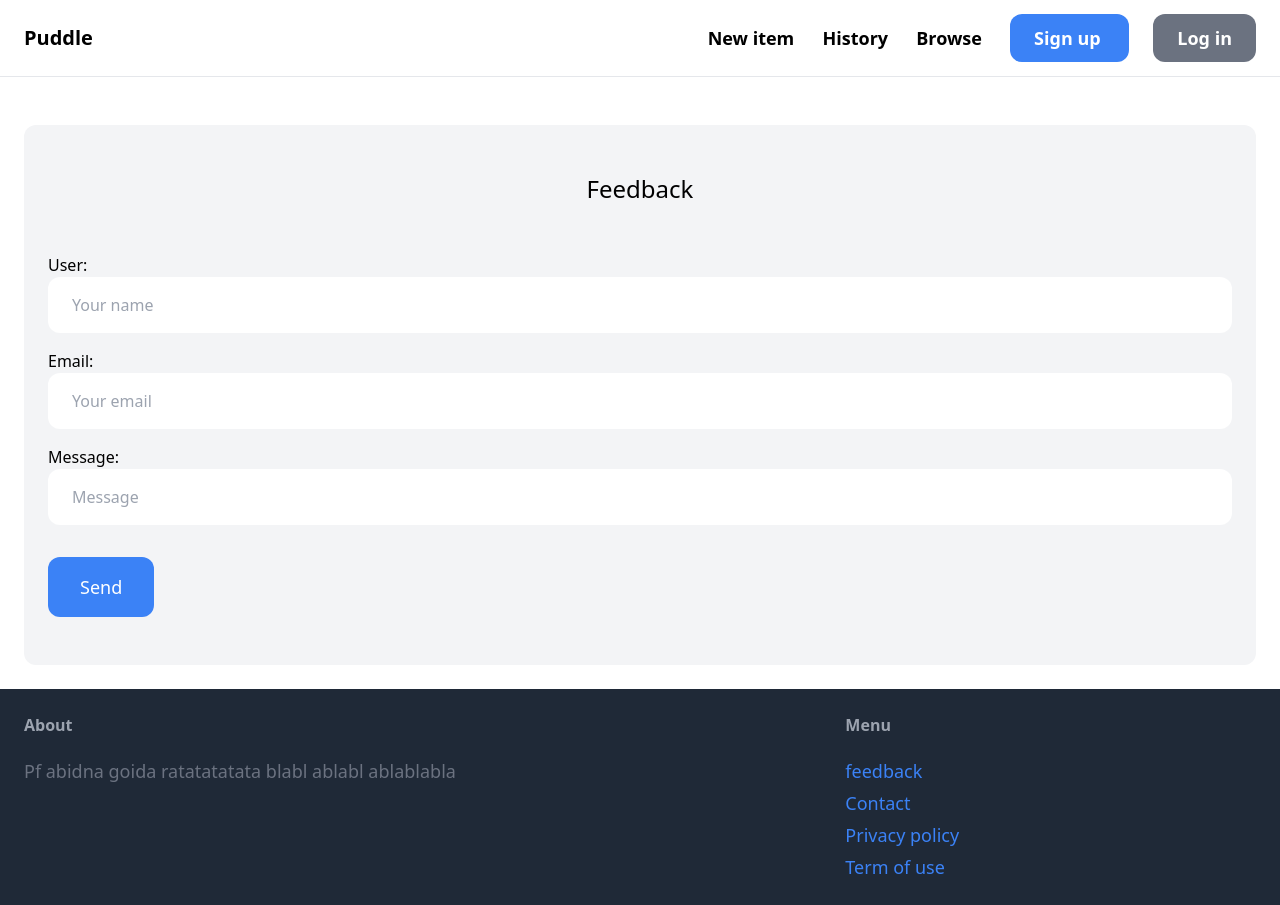
After one commit to Myhammadsak/pididi, a Django app: page /feedback/ in a window 1280 px wide. The commit adds this page. Run offline with Django 4.2, Linux system fonts and the light colour scheme; parts of the project's set-up code (start-up, migrations or seed data) failed here and were passed over; some libraries are stand-ins or nearby versions.

Commit message:
Feedback forms created

```diff
--- a/core/admin.py
+++ b/core/admin.py
@@ -1,4 +1,5 @@
 from django.contrib import admin
-from .models import Cart
+from .models import Cart, Feedback
 
 admin.site.register(Cart)
+admin.site.register(Feedback)
--- a/core/froms.py
+++ b/core/froms.py
@@ -1,6 +1,7 @@
 from django import forms
 from django.contrib.auth.forms import UserCreationForm, AuthenticationForm
 from django.contrib.auth.models import User
+from .models import Feedback
 
 
 class LoginForm(AuthenticationForm):
@@ -41,3 +42,24 @@ class SignupForm(UserCreationForm):
         'placeholder': 'Repeat password',
         'class': 'w-full py-4 px-6 rounded-xl'
     }))
+
+
+class FeedbackForm(forms.ModelForm):
+    class Meta:
+        model = Feedback
+        fields = ['user', 'email', 'message']
+
+    user = forms.CharField(widget=forms.TextInput(attrs={
+        'placeholder': 'Your name',
+        'class': 'mb-4 w-full py-4 px-6 rounded-xl'
+    }))
+
+    email = forms.CharField(widget=forms.EmailInput(attrs={
+        'placeholder': 'Your email',
+        'class': 'mb-4 w-full py-4 px-6 rounded-xl'
+    }))
+
+    message = forms.CharField(widget=forms.TextInput(attrs={
+        'placeholder': 'Message',
+        'class': 'mb-4 w-full py-4 px-6 rounded-xl'
+    }))
--- a/core/models.py
+++ b/core/models.py
@@ -12,3 +12,13 @@ class Cart(models.Model):
 
     def __str__(self):
         return f'{self.user}'
+
+class Feedback(models.Model):
+
+    user = models.CharField(max_length=32)
+    email = models.EmailField()
+    message = models.TextField()
+    created_at = models.DateTimeField(auto_now_add=True)
+
+    def __str__(self):
+        return f'{self.user} - {self.message}'
--- a/core/templates/core/base.html
+++ b/core/templates/core/base.html
@@ -57,7 +57,7 @@
             <h3 class="mb-5 font-semibold text-gray-400">Menu</h3>
 
             <ul class="space-y-1">
-                <li><a href="#" class="text-lg text-blue-500 hover:text-blue-700">feedback</a></li>
+                <li><a href="{% url 'core:feedback' %}" class="text-lg text-blue-500 hover:text-blue-700">feedback</a></li>
                 <li><a href="№" class="text-lg text-blue-500 hover:text-blue-700">Contact</a></li>
                 <li><a href="#" class="text-lg text-blue-500 hover:text-blue-700">Privacy policy</a></li>
                 <li><a href="#" class="text-lg text-blue-500 hover:text-blue-700">Term of use</a></li>
--- /dev/null
+++ b/core/templates/core/feedback.html
@@ -0,0 +1,20 @@
+{% extends 'core/base.html' %}
+
+{% block title %}Feedback{% endblock %}
+
+{% block content %}
+
+    <div class="mt-6 px-6 py-12 bg-gray-100 rounded-xl">
+        <h2 class="mb-12 text-2xl text-center">Feedback</h2>
+
+        <div>
+            <form method="post">
+                {% csrf_token %}
+                {{ form.as_p }}
+                <button class="mt-4 py-4 px-8 text-lg bg-blue-500 hover:bg-blue-700 rounded-xl text-white" type="submit">Send</button>
+
+            </form>
+        </div>
+    </div>
+
+{% endblock %}
--- a/core/urls.py
+++ b/core/urls.py
@@ -22,4 +22,6 @@ urlpatterns = [
     path('update/<int:pk>/<str:action>/', views.update_cart, name='update_cart'),
     path('cart/<int:pk>/', views.cart_detail, name='cart_detail'),
     path('allcartbuy/', views.all_cart_buy, name='all_cart_buy'),
+
+    path('feedback/', views.feedback, name='feedback')
 ]
--- a/core/views.py
+++ b/core/views.py
@@ -3,7 +3,7 @@ from django.shortcuts import render, redirect, get_object_or_404
 
 from item.models import Category, Item, PurchaseHistory
 from .models import Cart
-from .froms import SignupForm
+from .froms import SignupForm, FeedbackForm
 from django.contrib.auth import logout
 
 from django.utils import timezone
@@ -27,7 +27,7 @@ def create_purchase_history(user, product, quantity=1):
 
 def index(request):
     now = timezone.now()
-    week = now - timedelta(days=7)
+    week = now - timedelta(days=14)
     recent_products = Item.objects.filter(created_at__gte=week)
 
 
@@ -59,7 +59,7 @@ def signup(request):
 
 def logout_view(request):
     logout(request)
-    return redirect('http://127.0.0.1:8000/')
+    return redirect('/')
 
 
 @login_required
@@ -126,3 +126,16 @@ def all_cart_buy(request):
 
     cart_items.delete()
     return redirect('/')
+
+
+def feedback(request):
+    if request.method == 'POST':
+        form = FeedbackForm(request.POST)
+        if form.is_valid():
+            form.save()
+            return redirect('/')
+
+    else:
+        form = FeedbackForm()
+
+    return render(request, 'core/feedback.html', {'form': form})
--- a/puddle/settings.py
+++ b/puddle/settings.py
@@ -41,6 +41,7 @@ INSTALLED_APPS = [
     'django.contrib.sessions',
     'django.contrib.messages',
     'django.contrib.staticfiles',
+
     'core.apps.CoreConfig',
     'item.apps.ItemConfig',
     'dashboard.apps.DashboardConfig',
```
Also changed, not shown: puddle/asgi.py (+0 -8 lines), db.sqlite3.
